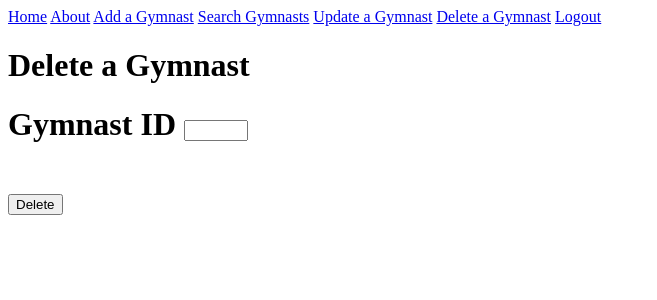
After one commit to paullagah/Flask, a Flask app: page /remove in a window 1280 px wide. The commit adds this page. Shown: the top 300 px of the page, without its empty margins (0-657 px from the left). Run offline with Flask 2, Linux system fonts and the light colour scheme; the visitor is signed in with stand-in values (Sample User, id 1); parts of the project's set-up code (start-up, migrations or seed data) failed here and were passed over.

Commit message:
Full CRUD Functionality available

```diff
--- a/app.py
+++ b/app.py
@@ -4,7 +4,7 @@ from flask_bcrypt import Bcrypt
 from flask_sqlalchemy import SQLAlchemy
 from os import environ
 from flask_login import LoginManager
-from forms import GymnastsForm, RegistrationForm, LoginForm, ViewForm, UpdateGymnastForm
+from forms import GymnastsForm, RegistrationForm, LoginForm, ViewForm, UpdateGymnastForm, DeleteForm
 from flask_login import login_user, current_user, logout_user, login_required, UserMixin
 
 app = Flask(__name__)
@@ -38,7 +38,8 @@ class Gymnasts(db.Model):
         return ''.join(
             [
                 'Name: ' + self.firstname + ' ' + self.lastname + '\n'
-                'Gymnast ID: ' + str(self.gymnast_id) + ' Age: ' + str(self.age)
+                                                                  'Gymnast ID: ' + str(
+                    self.gymnast_id) + ' Age: ' + str(self.age)
             ]
         )
 
@@ -89,14 +90,17 @@ def add():
         return render_template('gymnast.html', title='Add a gymnast', form=form)
 
 
-# @app.route('/gymnast_delete', methods=['GET', 'POST'])
-# @login_required
-# def gymnast_delete():
-#     id = Gymnasts.gymnast_id
-#     firstname = Gymnasts.firstname
-#     lastname = Gymnasts.lastname
-#     age = Gymnasts.age
-#     db.session.delete(id, firstname, lastname, age)
+@app.route('/remove', methods=['GET', 'POST'])
+@login_required
+def remove():
+    form = DeleteForm()
+    if form.validate_on_submit():
+        drop = Gymnasts.query.filter_by(gymnast_id=form.gymnast_id.data).first()
+        db.session.delete(drop)
+        db.session.commit()
+        return redirect(url_for('home'))
+    return render_template('delete.html', title='Delete a Gymnast', form=form)
+
 
 @app.route('/register', methods=['GET', 'POST'])
 def register():
@@ -160,7 +164,7 @@ def update():
         gymnast.lastname = form.lastname.data
         gymnast.age = form.age.data
         db.session.commit()
-        return render_template('update.html', title='Update Gymnast', form=form, gymnasts=gymnast)
+        return redirect(url_for('home'))
     return render_template('update.html', title='Update Gymnast', form=form)
 
 
--- a/forms.py
+++ b/forms.py
@@ -128,6 +128,15 @@ class UpdateGymnastForm(FlaskForm):
     )
     submit = SubmitField('Update')
 
+class DeleteForm(FlaskForm):
+    gymnast_id = IntegerField('Gymnast ID',
+                              validators=[
+                                  DataRequired(),
+                                  NumberRange(min=1, max=100)
+                              ]
+                              )
+    submit = SubmitField('Delete')
+
     # def validate_email(self, email):
     #     user = Users.query.filter_by(email=email.data).first()
     #
--- /dev/null
+++ b/templates/delete.html
@@ -0,0 +1,28 @@
+{% extends "layout.html" %}
+
+{% block body_content %}
+
+    <h1>Delete a Gymnast<h1>
+    <div class="form">
+        <form method="POST" action="">
+            {{ form.hidden_tag() }}
+        <div class="form_group">
+            {{ form.gymnast_id.label }}
+            {{ form.gymnast_id }}
+            {% if form.gymnast_id.errors %}
+                <div class="error">
+                    {% for error in form.gymnast_id.errors %}
+                        <span>{{ error }}</span>
+                    {% endfor %}
+                </div>
+            {% endif %}
+        <br>
+        <br>
+        </div>
+        <div class="'form_group">
+            {{ form.submit }}
+        </div>
+        </form>
+    </div>
+
+{% endblock %}
--- a/templates/layout.html
+++ b/templates/layout.html
@@ -16,6 +16,7 @@
         <a href="{{ url_for('add') }}">Add a Gymnast</a>
         <a href="{{ url_for('view') }}">Search Gymnasts</a>
         <a href="{{ url_for('update') }}">Update a Gymnast</a>
+        <a href="{{ url_for('remove') }}">Delete a Gymnast</a>
         <a href="{{ url_for('logout') }}">Logout</a>
         {% else %}
         <a href="{{ url_for('login') }}">Login</a>
```
Also changed, not shown: templates/update.html (+1 -9 lines).
